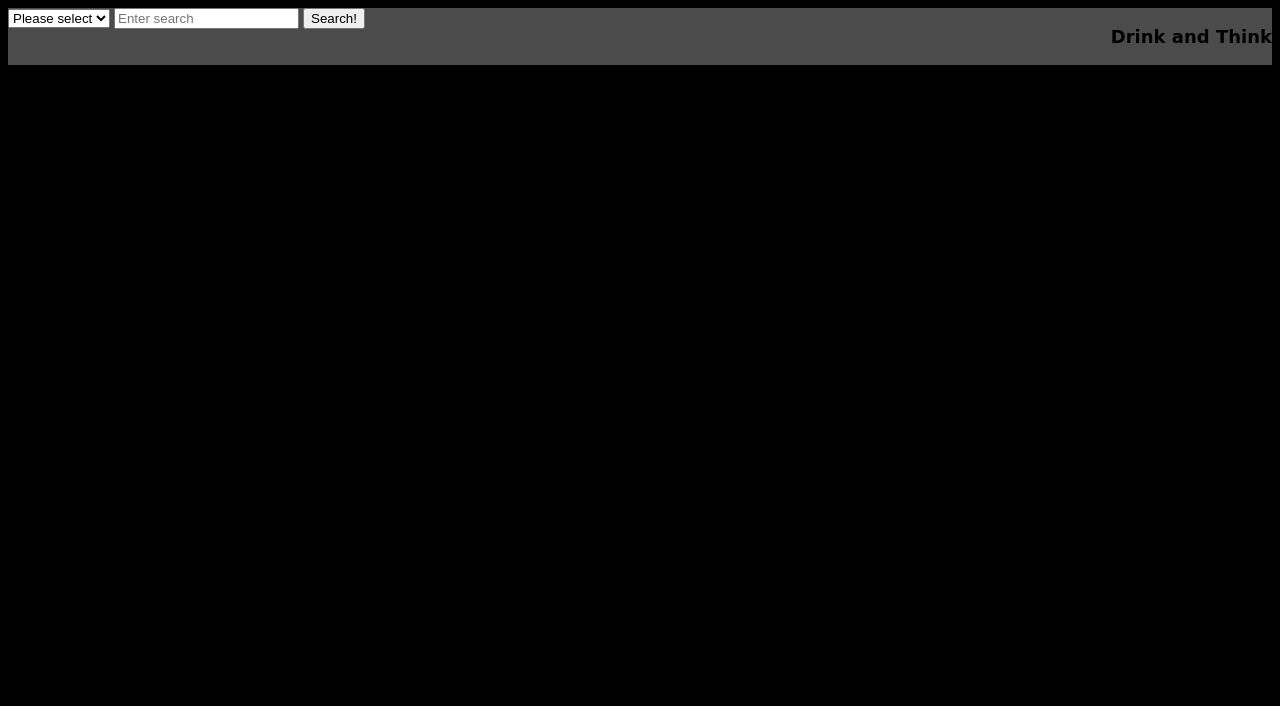
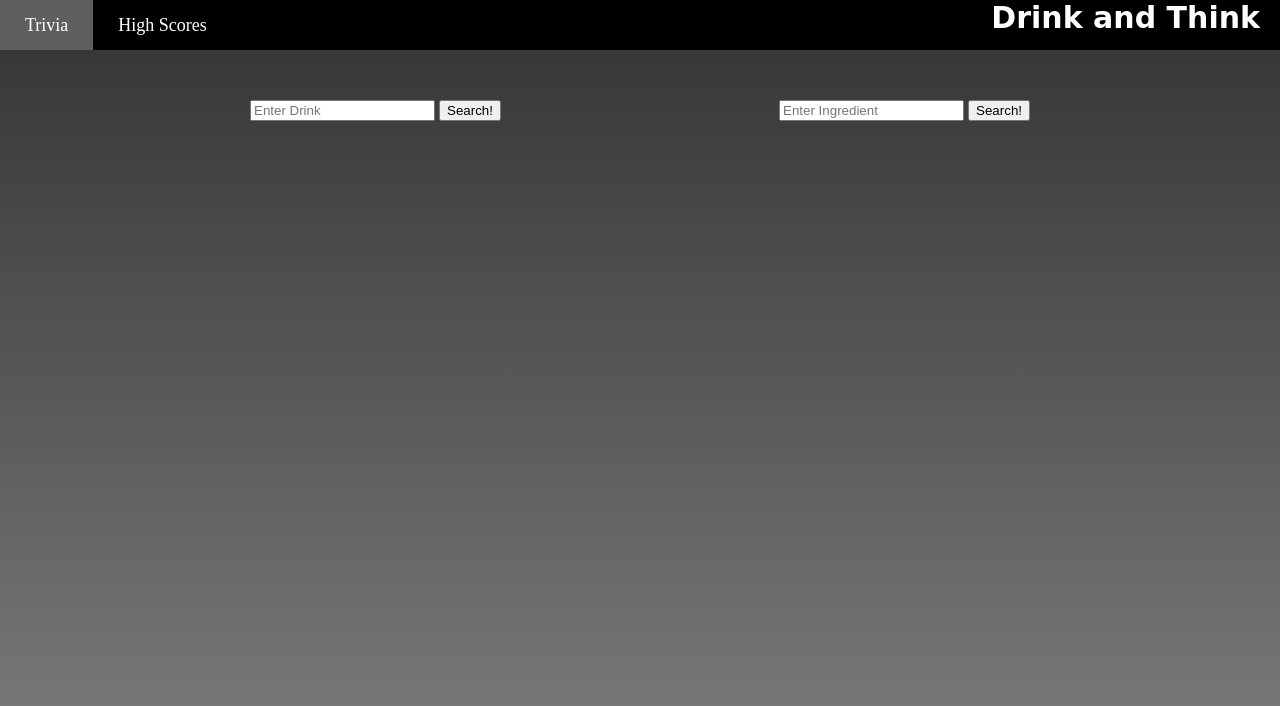
Before and after one commit to mattkohl82/drink-and-think, a plain HTML site: page drinkspage.html in a window 1280 px wide. Drawn offline with nearby package versions, Linux system fonts and the light colour scheme.

Commit message:
edited nav bar and added input boxes under

```diff
--- a/assets/css/drinks.css
+++ b/assets/css/drinks.css
@@ -1,19 +1,55 @@
+* {
+    margin: 0px;
+}
 body {
+    background-repeat: no-repeat;
+    background-size: cover;
+    background-attachment: fixed;
+    background-position: center;
+    background-image: linear-gradient(rgba(0, 0, 0, 0.8), rgba(0, 0, 0, 0.5))
+}
+.navbar {
     background-color: black;
+    overflow: hidden;
+    /* width: 100%; */
+    height: 50px;
 }
-
-.nav-container {
-    background-color: rgb(75, 75, 75);
-    overflow: hidden;
-    width: 100%;
-
-}
-
-.container p {
-    color: black;
+.navbar-right a {
+    color: white;
     font-weight: bolder;
     font-family: cursive;
     /* display: inline-block; */
     font-size: 18px;
     float: right;
+    text-align: center;
+    padding: 0px 20px;
+    text-decoration: none;
+    font-size: 30px;
 }
+.navbar-left a {
+    color: white;
+    /* display: inline-block; */
+    font-size: 18px;
+    float: left;
+    text-align: center;
+    padding: 15px 25px;
+    text-decoration: none;
+    font-size: 18px;
+}
+.navbar-left a:hover {
+    background-color: rgb(95, 95, 95);
+}
+/* .container a:hover {
+    background-color: grey;
+    color: black;
+} */
+.content1 {
+    float: left;
+    padding-left: 250px;
+    padding-top: 50px;
+}
+.content2 {
+    float: right;
+    padding-right: 250px;
+    padding-top: 50px;
+}
--- /dev/null
+++ b/assets/css/drinkstyle.css
@@ -0,0 +1,32 @@
+* {
+    margin: 0px;
+ }
+
+ img {
+    border-radius: 75%;
+    height: 10rem;
+}
+
+body {
+    background-repeat: no-repeat;
+    background-size: cover;
+    background-attachment: fixed;
+    background-position: center;
+    /* background-image: url(image.jpg); */
+    background-color: rgb(13, 203, 236);
+}
+
+.nav-container {
+    background-color: rgb(75, 75, 75);
+    overflow: hidden;
+    width: 100%;
+}
+
+.container p {
+    color: white;
+    font-weight: bolder;
+    font-family: cursive;
+    /* display: inline-block; */
+    font-size: 18px;
+    float: right;
+}
--- a/drinkspage.html
+++ b/drinkspage.html
@@ -3,22 +3,28 @@
 <head>
     <meta charset="UTF-8">
     <meta name="viewport" content="width=device-width, initial-scale=1.0">
-        <title>Document</title>
-        <link rel="stylesheet" href="assets/css/drinks.css"/>
+    <title>Drink Recipe</title>
+    <link rel="stylesheet" href="assets/css/drinks.css" />
 </head>
 <body>
-        <div class="nav-container">
-          <nav class="container">
-            <select id="dropdown">
-                <option value="">Please select</option>
-                <option value="1">Ingredient</option>
-                <option value="2">Drink Name</button></option>
-            </select>
-
-            <input type="text" id="searchTerm" placeholder="Enter search">
-            <button id="searchBtn">Search!</button>
-            <p>Drink and Think</p>
-          </nav>
+    <!-- <div class="nav-container">
+        <nav class="container"> -->
+            <div class="navbar">
+                <div class="navbar-left">
+                    <a href="#">Trivia</a>
+                    <a href="#">High Scores</a>
+                </div>
+                <div class="navbar-right">
+                    <a class="active" href="#main">Drink and Think</a>
+                </div>
+            </div>
+    <div class ="content1">
+        <input type="text1" id="searchTerm1" placeholder="Enter Drink">
+        <button id="searchBtn1">Search!</button>
+    </div>
+    <div class="content2">
+        <input type="text2" id="searchTerm2" placeholder="Enter Ingredient">
+        <button id="searchBtn2">Search!</button>
     </div>
     <div>
         <iframe src="" style="display: none"></iframe>
```
Also changed, not shown: 1 other file. Lines whose indentation alone changed are shown as unchanged.
